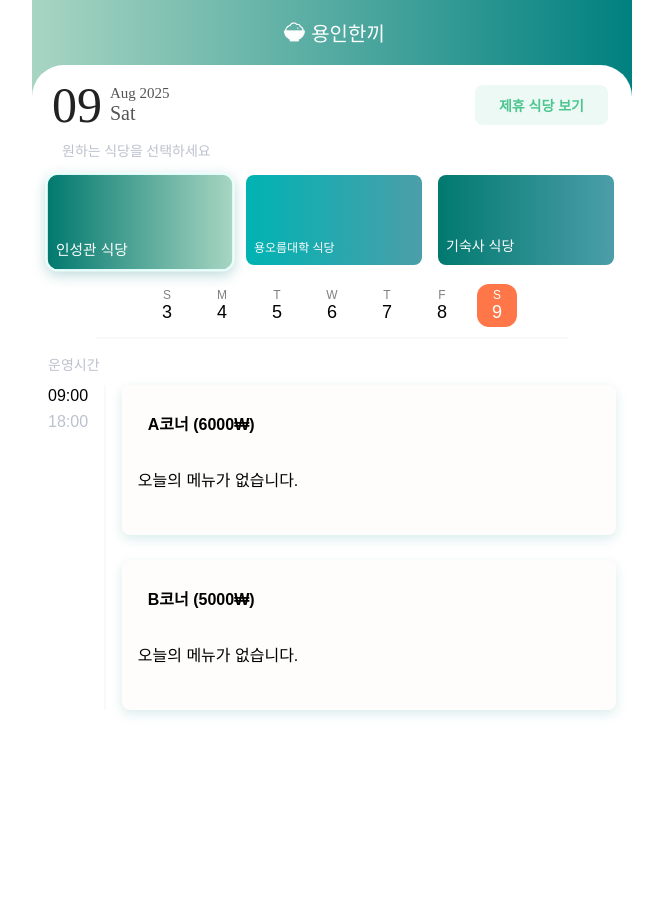
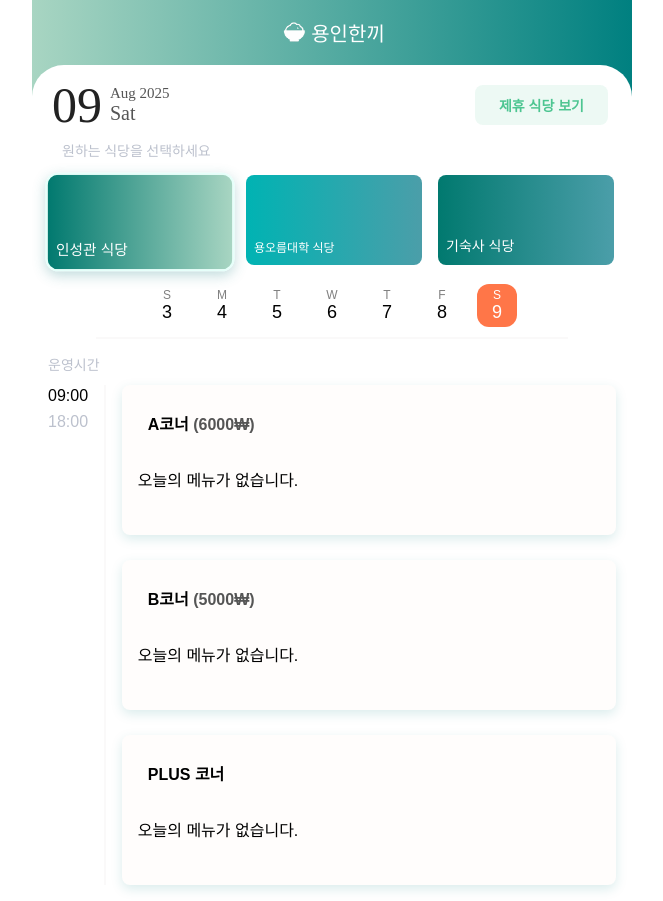
Before and after one commit to jin-evergreen/yongin-hankki, a React (Vite) app: page / in a window 1280 px wide. Both pictures are taken after a click on the element "인성관 식당". Shown: the whole page, without its empty margins (308-971 px from the left). Before the commit the page ends 800 px from the top, so only its background shows below. Built offline with nearby package versions, Linux system fonts and the light colour scheme; a web font is replaced by a local one.

Commit message:
폰트 크기 수정 및 색 변경

```diff
--- a/src/Components/MenuDisplay.jsx
+++ b/src/Components/MenuDisplay.jsx
@@ -35,7 +35,7 @@ function MenuDisplay({selectedRestaurant}){
 
                 return (
                     <div key={cornerName} className={styles.cornerBox}>
-                        <h3 className={styles.cornerTitle}>{cornerName} {price !== 0 && ` (${price}₩)`}</h3>
+                        <h3 className={styles.cornerTitle}>{cornerName} <span>{price !== 0 && ` (${price}₩)`}</span></h3>
 
                         {todayMenu.length > 0 ? (
                             <ul className={styles.menuList}>
--- a/src/css/MenuDisplay.module.css
+++ b/src/css/MenuDisplay.module.css
@@ -73,12 +73,17 @@
     margin-top: 10px;
 }
 
+.cornerTitle span {
+    color: #555;
+}
+
 .menuList {
     margin-top: 0px;
 }
 
 .menuList li {
-    padding-top: 5px;
+    font-size: 14px;
+    padding-top: 7px;
 }
 
 /* -------------------- 식당 없을 때 ----------------------- */
--- a/src/data/menu.js
+++ b/src/data/menu.js
@@ -20,8 +20,17 @@ const menuData = {
           "2025-08-14": ["햄버거", "콜라"],
           "2025-08-15": ["스테이크", "감자튀김"]
         }
+      },
+      "PLUS 코너": {
+        price: 0,
+        dailyMenus: {
+          "2025-08-11": ['라면 (₩3000)', '밥/김치 (₩500)'],
+          "2025-08-12": ['라면 (₩3000)', '밥/김치 (₩500)'],
+          "2025-08-13": ['라면 (₩3000)', '밥/김치 (₩500)'],
+          "2025-08-14": ['라면 (₩3000)', '밥/김치 (₩500)'],
+          "2025-08-15": ['라면 (₩3000)', '밥/김치 (₩500)']
+        }
       }
-      // 중식 코너도 동일 구조
     }
   },
 
```
